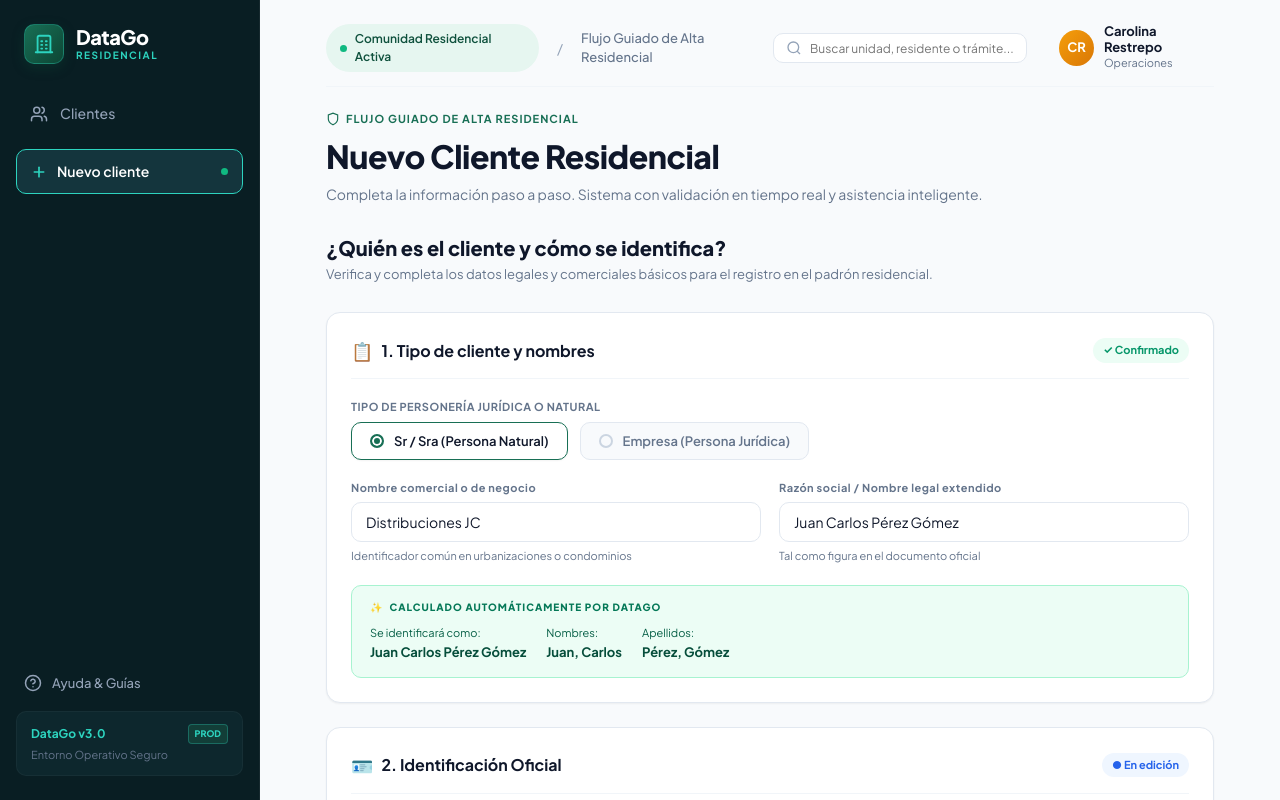
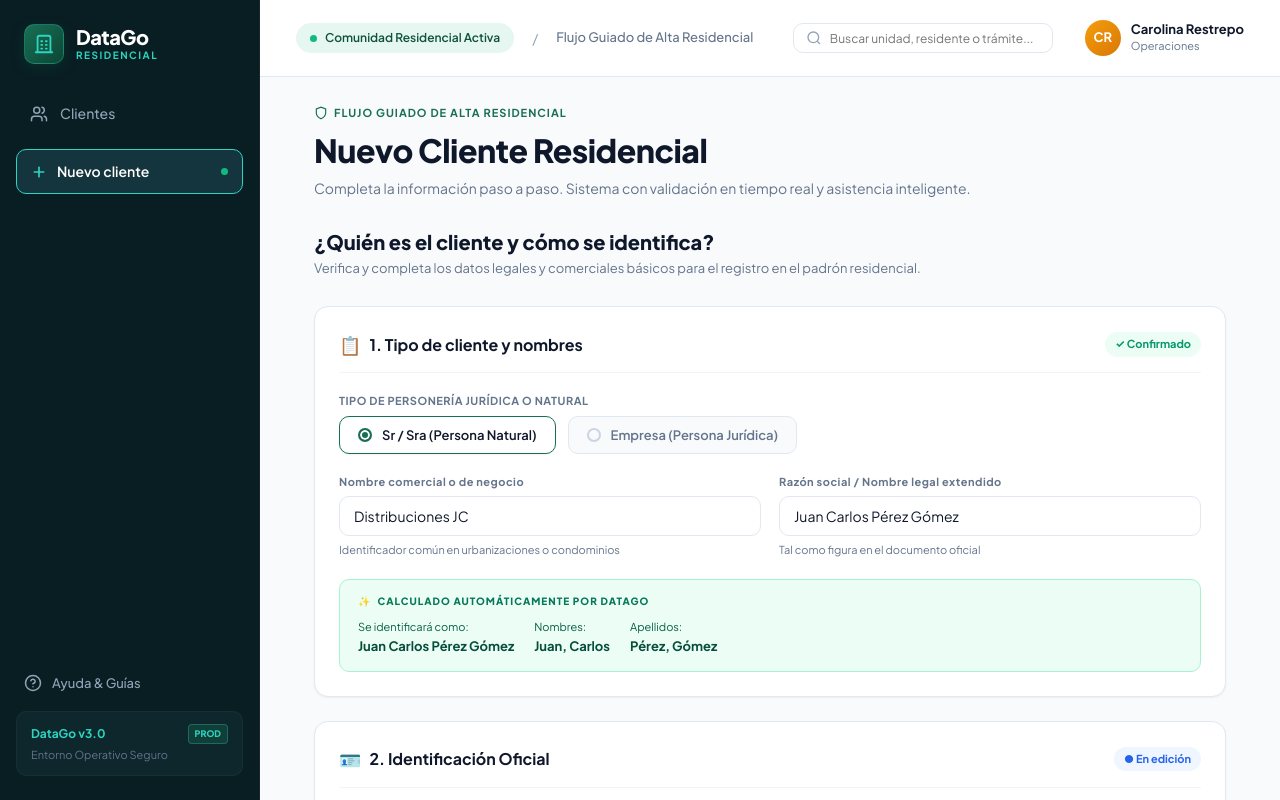
Before and after one commit to IoavM/DataGo, an Angular app in the folder frontend/: page /clientes/nuevo in a window 1280 px wide. Built offline with nearby package versions, Linux system fonts and the light colour scheme; no server answers.

Commit message:
style: stretch top header full-width and keep only form body centered

```diff
--- a/frontend/src/app/pages/cliente-nuevo/cliente-nuevo.css
+++ b/frontend/src/app/pages/cliente-nuevo/cliente-nuevo.css
@@ -1,23 +1,33 @@
-.form-page-container {
-  padding: 24px 36px 60px;
+.page-viewport-wrapper {
+  width: 100%;
+  display: flex;
+  flex-direction: column;
+  box-sizing: border-box;
+}
+
+/* Header Superior de ANCHO COMPLETO (100% de la pantalla) */
+.top-header {
+  width: 100%;
+  box-sizing: border-box;
+  padding: 20px 36px;
+  display: flex;
+  justify-content: space-between;
+  align-items: center;
+  border-bottom: 1px solid var(--border);
+  background-color: var(--surface);
+}
+
+/* Contenedor solo del formulario centrado con margen automático */
+.form-content-center {
+  max-width: 960px;
+  width: 100%;
+  margin: 0 auto;
+  padding: 28px 24px 60px;
   display: flex;
   flex-direction: column;
   gap: 24px;
-  max-width: 960px;
-  width: 100%;
-  margin: 0 auto;
   box-sizing: border-box;
   text-align: left;
-}
-
-/* Header Superior con Breadcrumb */
-.top-header {
-  display: flex;
-  justify-content: space-between;
-  align-items: center;
-  width: 100%;
-  padding-bottom: 14px;
-  border-bottom: 1px solid var(--border-light);
 }
 
 .breadcrumb-nav {
--- a/frontend/src/app/pages/cliente-nuevo/cliente-nuevo.html
+++ b/frontend/src/app/pages/cliente-nuevo/cliente-nuevo.html
@@ -1,4 +1,4 @@
-<div class="form-page-container">
+<div class="page-viewport-wrapper">
 
   <!-- Header Superior -->
   <header class="top-header">
@@ -30,7 +30,10 @@
         </div>
       </div>
     </div>
-  </header>
+    </header>
+
+  <!-- CONTENEDOR CENTRADO SOLO PARA EL FORMULARIO -->
+  <div class="form-content-center">
 
   <!-- Título del Formulario -->
   <section class="form-title-section">
@@ -493,4 +496,5 @@
     </div>
   </footer>
 
+  </div>
 </div>
```
